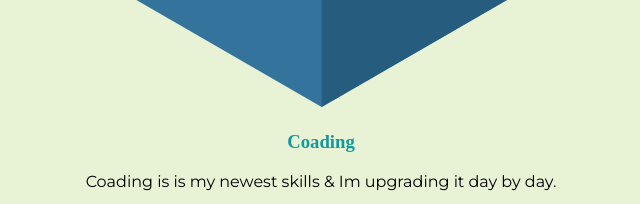
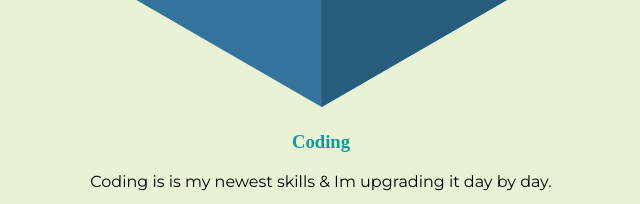
Before and after one commit to neilll026/new, a plain HTML site: page index.html in a window 1280 px wide. Shown: the part 1780-1984 px from the top of the page, 319-959 px from the left. Drawn offline with Linux system fonts and the light colour scheme; grey boxes are pictures that could not be loaded.

Commit message:
Update index.html

```diff
--- a/index.html
+++ b/index.html
@@ -29,8 +29,8 @@
         <h2>My Skills.</h2>
         <div class="skill-row">
           <img class="coding-png" src="coding.png"  alt="coading-png">
-          <h3>Coading</h3>
-          <p class="skillrow-description"> Coading is is my newest skills & Im upgrading it day by day.</p>
+          <h3>Coding</h3>
+          <p class="skillrow-description"> Coding is is my newest skills & Im upgrading it day by day.</p>
         </div>
         <div class="skill-row">
           <img class="space-png" src="https://cdn-icons-png.flaticon.com/128/4269/4269093.png" alt="space-png">
```
